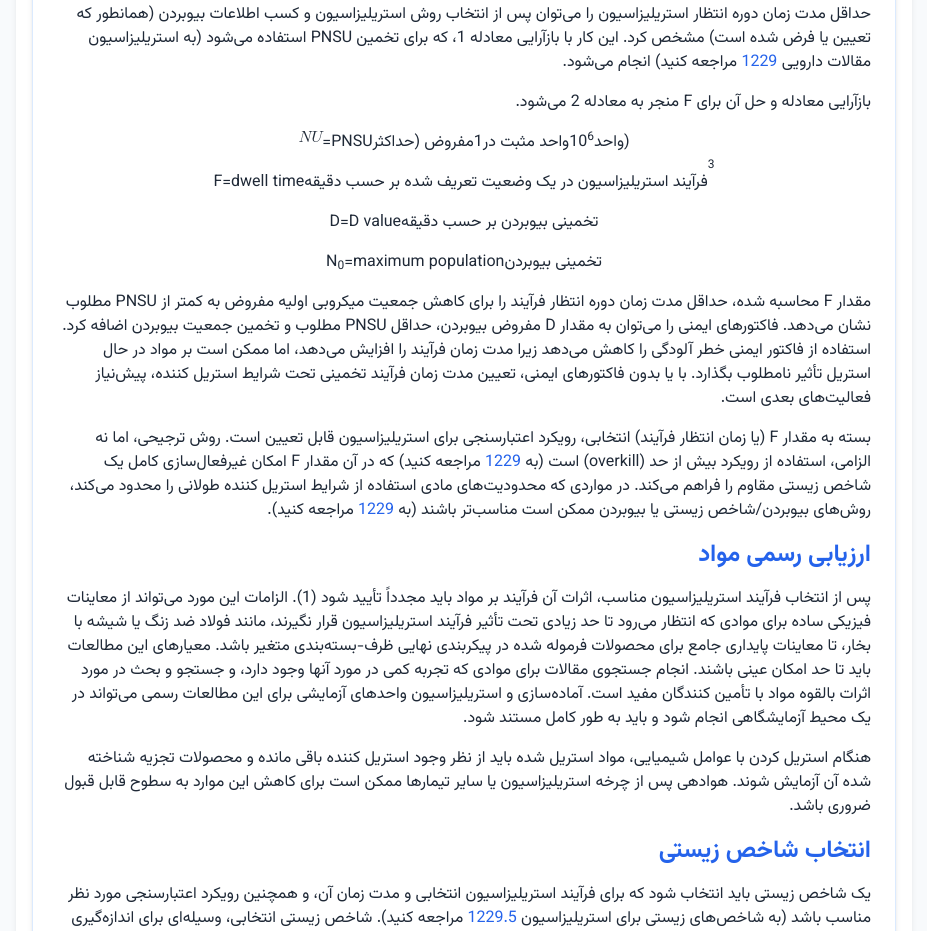
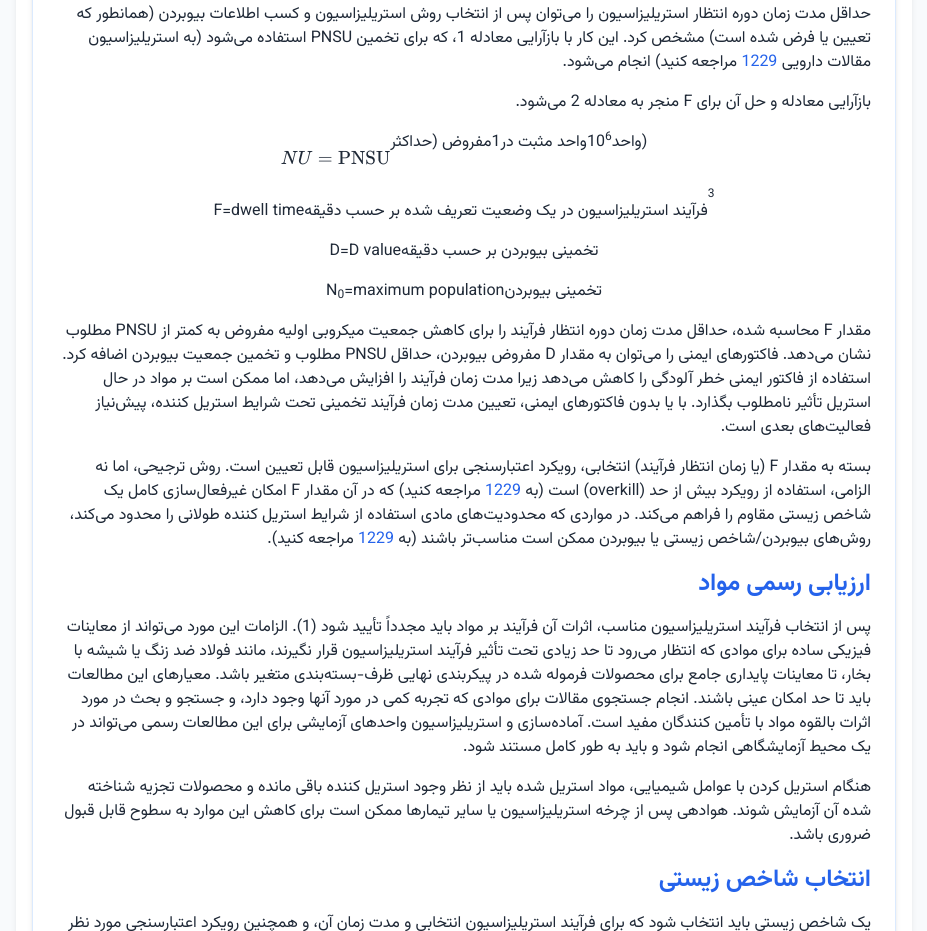
Before and after one commit to FatemehFN/usp44_monographs, a plain HTML site: page General chapters/1229.14.html in a window 1280 px wide. Shown: the part 2078-3009 px from the top of the page, without its empty margins (176-1103 px from the left). Drawn offline with nearby package versions, Linux system fonts and the light colour scheme; some packages are replaced by stand-ins of ours.

Commit message:
Fix invalid MathML in 1229.14.html - convert to proper LaTeX

```diff
--- a/General chapters/1229.14.html
+++ b/General chapters/1229.14.html
@@ -160,12 +160,7 @@
             </p>
 
             <div class="formula-display">
-                <math xmlns="http://www.w3.org/1998/Math/MathML">
-                    <mi>N</mi>
-                    <mi>U</mi>
-                </math>
-                =
-                <span class="ltr-text">PNSU</span>
+                $$NU = \text{PNSU}$$
                 مفروض (حداکثر <span class="ltr-text">1</span> واحد مثبت در <span class="ltr-text">10<sup>6</sup></span> واحد)
             </div>
             <div class="formula-display">
```
